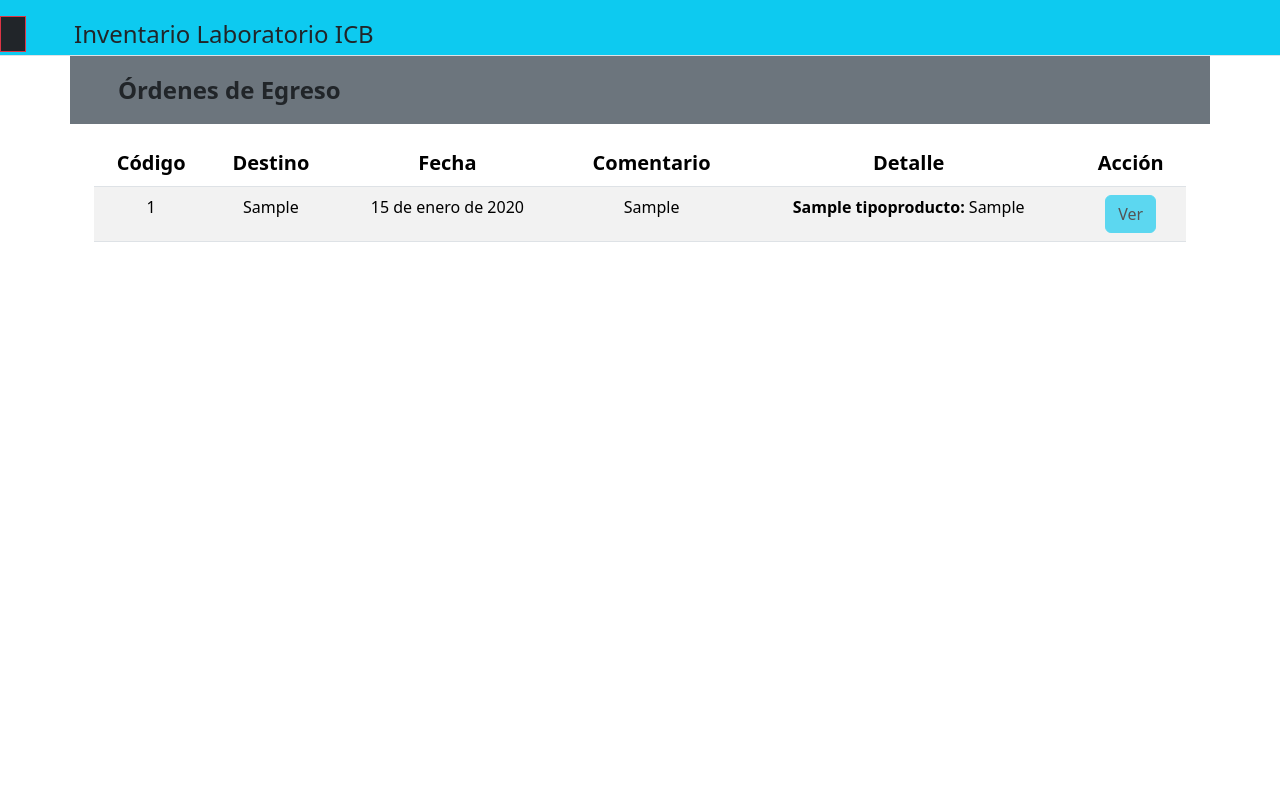
After one commit to DiegoNunezG/Inventario_Laboratorio_ICB, a Django app: page /orden-egreso/ in a window 1280 px wide. The commit adds this page. Run offline with Django 5.2, Linux system fonts and the light colour scheme; a user stored in the database is signed in; tables that the repository leaves empty hold one stand-in row (values such as "Sample post"); some libraries are stand-ins or nearby versions.

Commit message:
Se termina el módulo de egresos

```diff
--- a/AppInventario/admin.py
+++ b/AppInventario/admin.py
@@ -1,5 +1,5 @@
 from django.contrib import admin
-from .models import UnidadMedida, TipoProducto, TipoEquipo, Equipo, Marca, Producto, Proveedor, OrdenIngreso, OrdenEgreso, DetalleIngreso
+from .models import UnidadMedida, TipoProducto, TipoEquipo, Equipo, Marca, Producto, Proveedor, OrdenIngreso, OrdenEgreso, DetalleIngreso, DetalleEgreso
 
 # Register your models here.
 admin.site.register(UnidadMedida)
@@ -12,3 +12,4 @@ admin.site.register(Proveedor)
 admin.site.register(OrdenIngreso)
 admin.site.register(OrdenEgreso)
 admin.site.register(DetalleIngreso)
+admin.site.register(DetalleEgreso)
--- a/AppInventario/forms.py
+++ b/AppInventario/forms.py
@@ -1,5 +1,5 @@
 from django.forms import ModelForm, TextInput, Select, ModelMultipleChoiceField, CheckboxSelectMultiple, DateInput
-from .models import TipoProducto, UnidadMedida, TipoEquipo, Marca, Equipo, Producto, OrdenIngreso
+from .models import TipoProducto, UnidadMedida, TipoEquipo, Marca, Equipo, Producto, OrdenIngreso, OrdenEgreso
 
 class TipoProductoForm(ModelForm):
     class Meta:
@@ -84,3 +84,14 @@ class OrdenIngresoForm(ModelForm):
             'proveedor': Select(attrs={'class': 'form-control rounded-3'}),
             'fecha': DateInput(attrs={'class': 'form-control rounded-3'})
         }
+
+
+class OrdenEgresoForm(ModelForm):
+    class Meta:
+        model = OrdenEgreso
+        fields = ['destino', 'fecha', 'comentario']
+        widgets = {
+            'destino': Select(attrs={'class': 'form-control rounded-3'}),
+            'fecha': DateInput(attrs={'class': 'form-control rounded-3'}),
+            'comentario': TextInput(attrs={'class': 'form-control rounded-3'}),
+        }
--- a/AppInventario/models.py
+++ b/AppInventario/models.py
@@ -64,13 +64,16 @@ class OrdenIngreso(models.Model):
     fecha = models.DateField()
 
 class OrdenEgreso(models.Model):
-    producto = models.ForeignKey(Producto, on_delete=models.PROTECT)
+    destino = models.CharField(max_length=100)
+    fecha = models.DateField()
     comentario = models.CharField(max_length=250)
-    cantidad = models.PositiveIntegerField()
-    fecha = models.DateField()
-    destino = models.CharField(max_length=100)
 
 class DetalleIngreso(models.Model):
     orden = models.ForeignKey(OrdenIngreso, on_delete=models.PROTECT)
     producto = models.ForeignKey(Producto, on_delete=models.PROTECT)
     cantidad = models.PositiveIntegerField(default=1, blank=False, validators=[MinValueValidator(1), StepValueValidator(1)])
+
+
+class DetalleEgreso(models.Model):
+    orden = models.ForeignKey(OrdenEgreso, on_delete=models.PROTECT)
+    producto = models.ForeignKey(Producto, on_delete=models.PROTECT)
--- a/AppInventario/templates/AppInventario/base.html
+++ b/AppInventario/templates/AppInventario/base.html
@@ -97,7 +97,7 @@
                     </a>
                 </li>
                 <li>
-                    <a href="" class="nav-link link-body-emphasis text-dark disabled-link">
+                    <a href={% url 'orden_egreso'%} class="nav-link link-body-emphasis text-dark">
                         <svg class="" width="16" height="16"></svg>
                         Módulo de Egreso
                     </a>
--- /dev/null
+++ b/AppInventario/templates/AppInventario/orden_egreso.html
@@ -0,0 +1,55 @@
+{% extends './base.html' %}
+{% block content %}
+
+<div class="row bg-secondary">
+    <p class="my-3 px-5 fs-4 fw-bold">Órdenes de Egreso</p>
+</div>
+
+<div class="container mt-3">
+    <div class="row justify-content-center">
+        <div class="col-md-12">
+            <table class="table table-striped text-center">
+                <thead>
+                    <tr>
+                        <th class="fs-5" scope="col">Código</th>
+                        <th class="fs-5" scope="col">Destino</th>
+                        <th class="fs-5" scope="col">Fecha</th>
+                        <th class="fs-5" scope="col">Comentario</th>
+                        <th class="fs-5" scope="col">Detalle</th>
+                        <th class="fs-5" scope="col">Acción</th>
+                    </tr>
+                </thead>
+                <tbody>
+                    {%for orden in ordenes %}
+                    <form method="post">
+                        {% csrf_token %}
+                        <tr>
+                            <td>{{orden.id}}</td>
+                            <td>{{orden.destino}}</td>
+                            <td>{{orden.fecha}}</td>
+                            <td>{{orden.comentario}}</td>
+                            <td>
+                                <ul class="list-group" style="list-style: none;">
+                                    {% for item in detalles %}
+                                    {% if item.orden.id == orden.id %}
+                                    <li class="">
+                                        <strong>{{item.producto.tipo_producto}}:</strong>
+                                        {{item.producto}}
+                                    </li>
+                                    {% endif %}
+                                    {% endfor %}
+                                </ul>
+                            </td>
+                            <td>
+                                <button id="verdetalle" class="btn btn-info disabled" name="verdetalle">Ver</button>
+                            </td>
+                        </tr>
+                    </form>
+                    {%endfor%}
+                </tbody>
+            </table>
+        </div>
+    </div>
+</div>
+
+{% endblock content %}
--- a/AppInventario/views.py
+++ b/AppInventario/views.py
@@ -1,8 +1,8 @@
 from django.shortcuts import render, redirect
 from django.contrib.auth.forms import AuthenticationForm
 from django.contrib.auth import login, logout, authenticate
-from .models import UnidadMedida, TipoEquipo, TipoProducto, Marca, Equipo, Producto, OrdenIngreso, DetalleIngreso
-from .forms import UnidadMedidaForm, TipoEquipoForm, TipoProductoForm, MarcaForm, EquipoForm, ProductoForm, OrdenIngresoForm
+from .models import UnidadMedida, TipoEquipo, TipoProducto, Marca, Equipo, Producto, OrdenIngreso, DetalleIngreso, OrdenEgreso, DetalleEgreso
+from .forms import UnidadMedidaForm, TipoEquipoForm, TipoProductoForm, MarcaForm, EquipoForm, ProductoForm, OrdenIngresoForm, OrdenEgresoForm
 from django.contrib.auth.decorators import login_required
 from django.contrib.auth.views import LogoutView
 from django.urls import reverse_lazy
@@ -267,3 +267,16 @@ def orden_ingreso(request):
         "detalles": detalles,
         "form": form,
     })
+
+
+@login_required(login_url='login')
+def orden_egreso(request):
+    ordenes = OrdenEgreso.objects.all()
+    detalles = DetalleEgreso.objects.all()
+    form = OrdenEgresoForm()
+
+    return render(request, "AppInventario/orden_egreso.html", {
+        "ordenes": ordenes,
+        "detalles": detalles,
+        "form": form,
+    })
--- a/Gestion_Inventario/urls.py
+++ b/Gestion_Inventario/urls.py
@@ -1,7 +1,7 @@
 from django.contrib import admin
 from django.urls import path, include
 from django.contrib.auth import views as auth_views
-from AppInventario.views import login_web, index, unidades_de_medida, modulo_tipo_equipo, tipo_de_producto, marca_de_producto, equipo, producto, CustomLogoutView, orden_ingreso
+from AppInventario.views import login_web, index, unidades_de_medida, modulo_tipo_equipo, tipo_de_producto, marca_de_producto, equipo, producto, CustomLogoutView, orden_ingreso, orden_egreso
 
 urlpatterns = [
     path('admin/', admin.site.urls),
@@ -16,4 +16,5 @@ urlpatterns = [
     path('modulo-de-equipo/', equipo, name='equipo'),
     path('modulo-de-producto/', producto, name='producto'),
     path('orden-ingreso/', orden_ingreso, name= 'orden_ingreso'),
+    path('orden-egreso/', orden_egreso, name= 'orden_egreso'),
 ]
```
Also changed, not shown: AppInventario/migrations/0024_remove_ordenegreso_cantidad_and_more.py (added).
